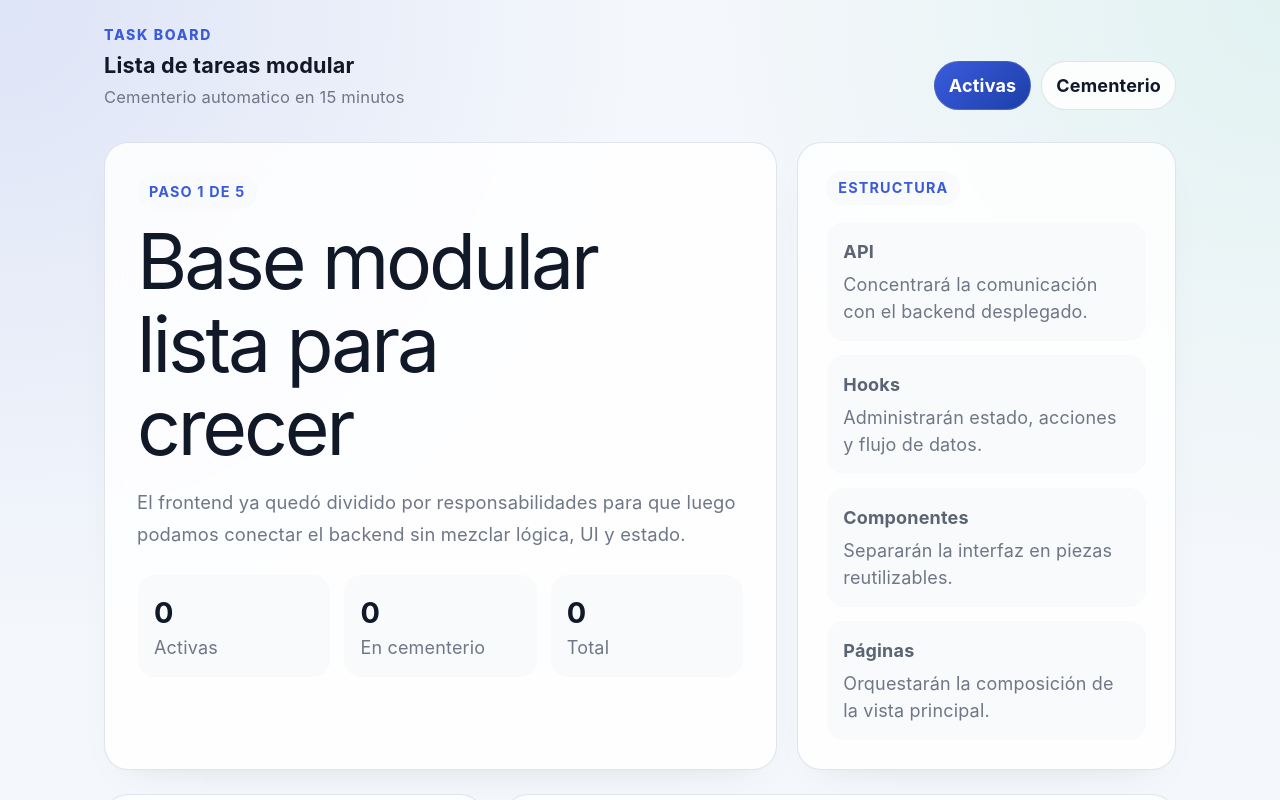
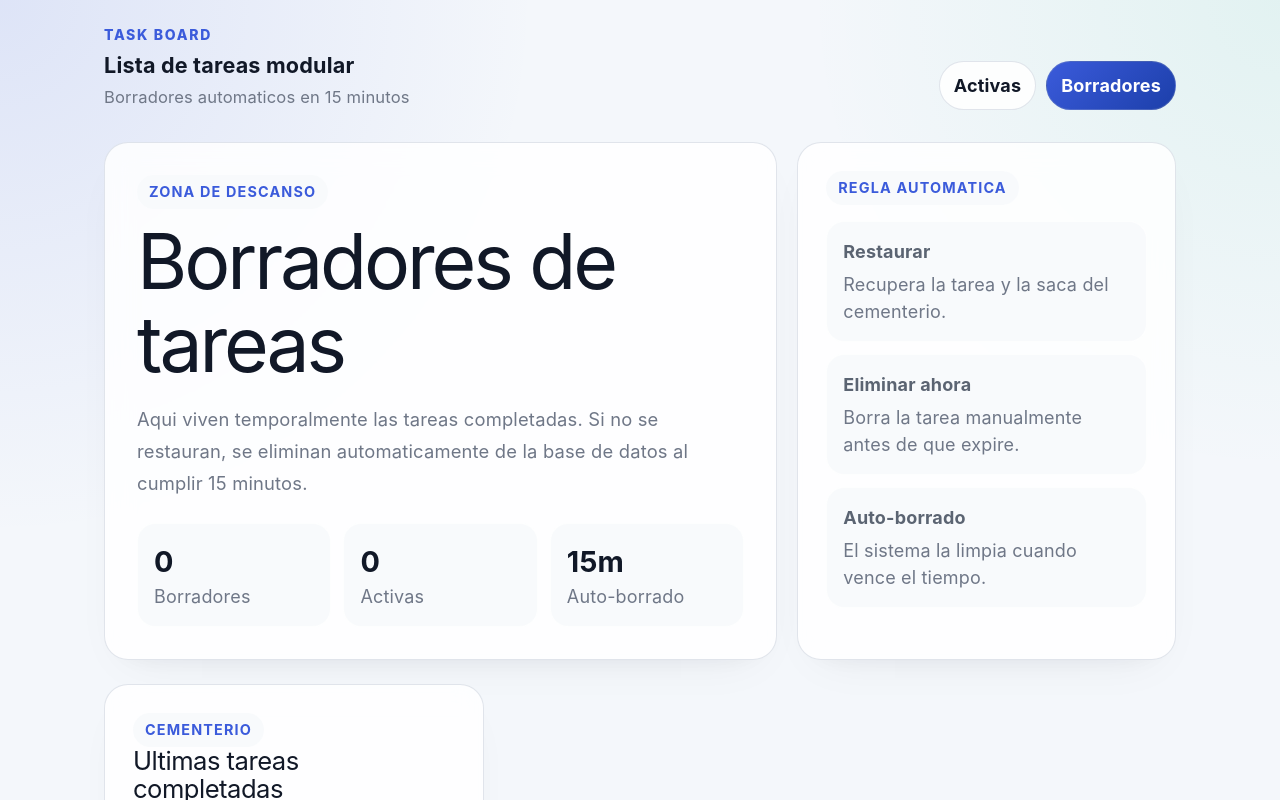
Before and after one commit to Goloso0006/practice_frontend_list, a React (Vite) app: page /borradores in a window 1280 px wide. Before the commit this address led to /. Shown: the top 800 px of the page. Built offline with nearby package versions, Linux system fonts and the light colour scheme; no server answers.

Commit message:
update function complete task

```diff
--- a/src/components/AppLayout.jsx
+++ b/src/components/AppLayout.jsx
@@ -7,15 +7,15 @@ function AppLayout() {
 				<div className="app-brand">
 					<span className="app-brand__eyebrow">Task Board</span>
 					<strong className="app-brand__title">Lista de tareas modular</strong>
-					<span className="app-brand__subtitle">Cementerio automatico en 15 minutos</span>
+					<span className="app-brand__subtitle">Borradores automaticos en 15 minutos</span>
 				</div>
 
 				<nav className="app-nav" aria-label="Navegacion principal">
 					<NavLink to="/" end>
 						Activas
 					</NavLink>
-					<NavLink to="/cementerio">
-						Cementerio
+					<NavLink to="/borradores">
+						Borradores
 					</NavLink>
 				</nav>
 			</header>
--- a/src/components/TaskArchiveItem.jsx
+++ b/src/components/TaskArchiveItem.jsx
@@ -11,7 +11,7 @@ function TaskArchiveItem({ task, onRestore, onDelete, isProcessing = false }) {
 	return (
 		<article className="task-item task-item--archive">
 			<div className="task-item__content">
-				<span className="archive-badge">Cementerio</span>
+				<span className="archive-badge">Borradores</span>
 
 				<div>
 					<h3>{task.title}</h3>
--- a/src/components/TaskArchiveList.jsx
+++ b/src/components/TaskArchiveList.jsx
@@ -4,7 +4,7 @@ function TaskArchiveList({ tasks, onRestore, onDelete, isTaskProcessing }) {
 	if (!tasks.length) {
 		return (
 			<div className="empty-state">
-				<p className="section-label">Cementerio de tareas</p>
+				<p className="section-label">Borradores</p>
 				<h2>No hay tareas archivadas</h2>
 				<p>Las tareas completadas apareceran aqui y se borraran solas al cumplir 15 minutos.</p>
 			</div>
--- a/src/components/TaskItem.jsx
+++ b/src/components/TaskItem.jsx
@@ -108,9 +108,9 @@ function TaskItem({ task, onComplete, onDelete, onUpdate, isProcessing = false }
 					className="task-item__toggle"
 					onClick={() => onComplete(task.id)}
 					disabled={isProcessing}
-					aria-label="Enviar al Cementerio"
+					aria-label="Marcar como completada"
 				>
-					{isProcessing ? 'Moviendo...' : 'Enviar al Cementerio'}
+					{isProcessing ? 'Completando...' : 'Completada'}
 				</button>
 
 				<div>
--- a/src/pages/Cemetery.jsx
+++ b/src/pages/Cemetery.jsx
@@ -18,7 +18,7 @@ function Cemetery() {
 			<section className="hero">
 				<div className="hero__copy">
 					<p className="section-label">Zona de descanso</p>
-					<h1>Cementerio de tareas</h1>
+					<h1>Borradores de tareas</h1>
 					<p className="hero__description">
 						Aqui viven temporalmente las tareas completadas. Si no se restauran, se eliminan
 						automaticamente de la base de datos al cumplir 15 minutos.
@@ -27,7 +27,7 @@ function Cemetery() {
 					<div className="hero__stats">
 						<article>
 							<strong>{archiveCount}</strong>
-							<span>Archivadas</span>
+							<span>Borradores</span>
 						</article>
 						<article>
 							<strong>{activeCount}</strong>
--- a/src/pages/Home.jsx
+++ b/src/pages/Home.jsx
@@ -54,7 +54,7 @@ function Home() {
 						</article>
 						<article>
 							<strong>{archiveCount}</strong>
-							<span>En cementerio</span>
+							<span>Borradores</span>
 						</article>
 						<article>
 							<strong>{totalCount}</strong>
--- a/src/router/AppRoutes.jsx
+++ b/src/router/AppRoutes.jsx
@@ -8,7 +8,8 @@ function AppRoutes() {
 		<Routes>
 			<Route element={<AppLayout />}>
 				<Route index element={<Home />} />
-				<Route path="cementerio" element={<Cemetery />} />
+				<Route path="borradores" element={<Cemetery />} />
+				<Route path="cementerio" element={<Navigate to="/borradores" replace />} />
 				<Route path="*" element={<Navigate to="/" replace />} />
 			</Route>
 		</Routes>
```
